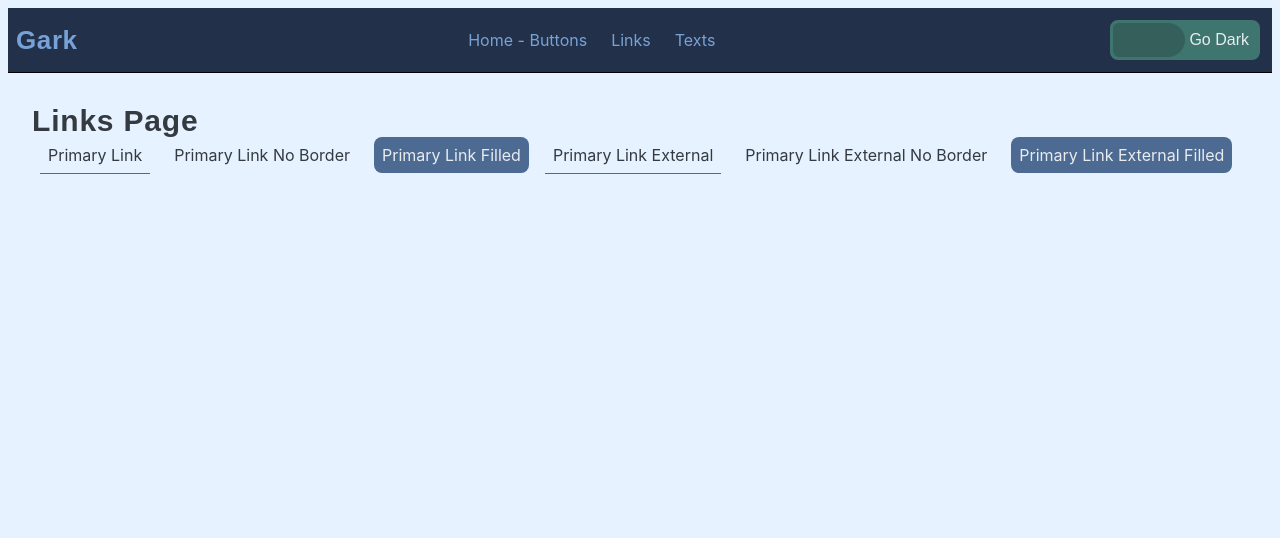
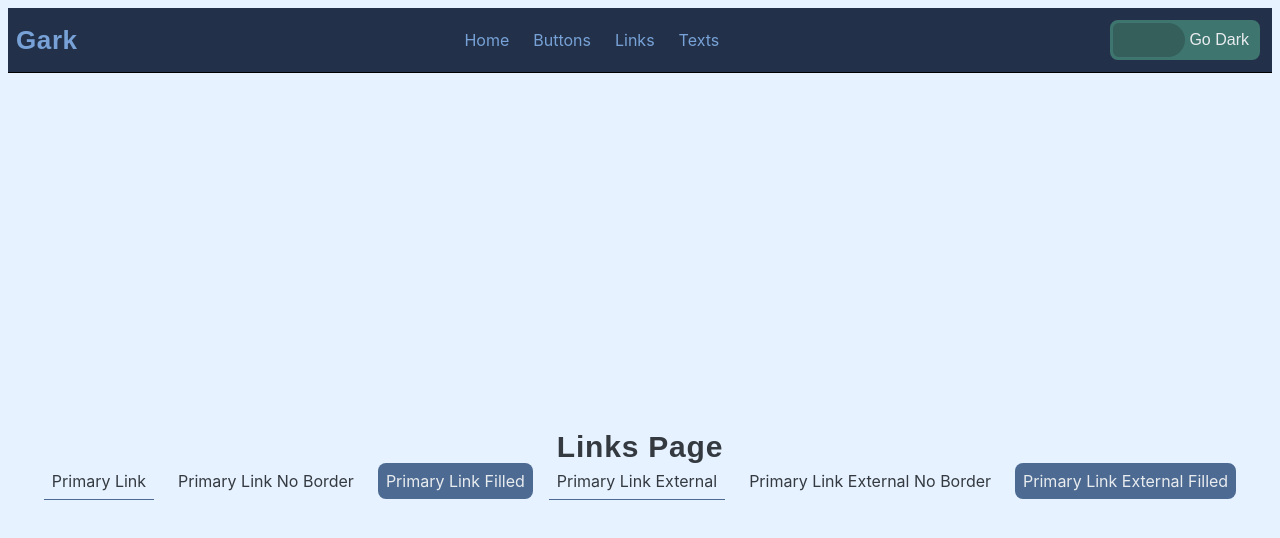
Before and after one commit to garkgodwin/gg-vite-components, a React (Vite) app: page /links in a window 1280 px wide. Shown: the top 538 px of the page. Built offline with nearby package versions, Linux system fonts and the light colour scheme.

Commit message:
feat: app routes format

```diff
--- a/src/App.jsx
+++ b/src/App.jsx
@@ -1,21 +1,13 @@
 import "./assets/styles/app.css";
-import { BrowserRouter, Route, Routes } from "react-router";
-import ButtonPage from "./pages/buttons/ButtonPage";
-import TextPage from "./pages/texts/TextPage";
+import { BrowserRouter } from "react-router";
 import Navbar from "./containers/Navbar";
-import LinkPage from "./pages/links/LinkPage";
-import NotFoundPage from "./pages/notFound/NotFoundPage";
+import AppRoutes from "./routes/AppRoutes";
 
 function App() {
   return (
     <BrowserRouter>
       <Navbar />
-      <Routes>
-        <Route path="/" element={<ButtonPage />} />
-        <Route path="/links" element={<LinkPage />} />
-        <Route path="/texts" element={<TextPage />} />
-        <Route path="*" element={<NotFoundPage />} />
-      </Routes>
+      <AppRoutes />
     </BrowserRouter>
   );
 }
--- a/src/assets/styles/containers/page.css
+++ b/src/assets/styles/containers/page.css
@@ -1,3 +1,8 @@
 .page {
   padding: 24px;
+  min-height: 90vh;
+  display: flex;
+  flex-direction: column;
+  justify-content: center;
+  align-items: center;
 }
--- a/src/containers/Navbar.jsx
+++ b/src/containers/Navbar.jsx
@@ -3,6 +3,7 @@ import "./../assets/styles/containers/navbar.css";
 import Text from "../components/Text";
 import { NavLink } from "react-router";
 import ThemeToggle from "../components/ThemeToggle";
+import routes from "../routes/data";
 
 const Navbar = () => {
   return (
@@ -11,9 +12,10 @@ const Navbar = () => {
         <Text txtData={{ type: "h3" }}>Gark</Text>
       </div>
       <div className="navbar-menu">
-        <NavLink to="/">Home - Buttons</NavLink>
-        <NavLink to="/links">Links</NavLink>
-        <NavLink to="/texts">Texts</NavLink>
+        <NavLink to={routes.HOME}>Home</NavLink>
+        <NavLink to={routes.BUTTONS}>Buttons</NavLink>
+        <NavLink to={routes.LINKS}>Links</NavLink>
+        <NavLink to={routes.TEXTS}>Texts</NavLink>
       </div>
       <ThemeToggle />
     </nav>
--- /dev/null
+++ b/src/pages/loader/LoaderPage.jsx
@@ -0,0 +1,24 @@
+import React, { useState, useEffect } from "react";
+import Text from "../../components/Text";
+import Page from "../../containers/Page";
+
+const LoaderPage = () => {
+  return (
+    <Page className="loader">
+      <Text
+        txtData={{
+          type: "h1",
+          txt: "Please wait...",
+          size: "lg",
+          fontSize: "4rem",
+          ariaHidden: true,
+        }}
+      />
+      <Text txtData={{ fontSize: "2rem", ariaHidden: true }}>
+        We are loading your page
+      </Text>
+    </Page>
+  );
+};
+
+export default LoaderPage;
--- /dev/null
+++ b/src/routes/AppRoutes.jsx
@@ -0,0 +1,28 @@
+import React, { lazy, Suspense } from "react";
+import { Routes, Route } from "react-router";
+
+// PAGES
+const ButtonPage = lazy(() => import("../pages/buttons/ButtonPage"));
+const TextPage = lazy(() => import("../pages/texts/TextPage"));
+const LinkPage = lazy(() => import("../pages/links/LinkPage"));
+const NotFoundPage = lazy(() =>
+  import("../pages/notFound/NotFoundPage")
+);
+import LoaderPage from "../pages/loader/LoaderPage";
+
+import routes from "./data";
+
+const AppRoutes = () => {
+  return (
+    <Suspense fallback={<LoaderPage />}>
+      <Routes>
+        <Route path={routes.BUTTONS} element={<ButtonPage />} />
+        <Route path={routes.LINKS} element={<LinkPage />} />
+        <Route path={routes.TEXTS} element={<TextPage />} />
+        <Route path="*" element={<NotFoundPage />} />
+      </Routes>
+    </Suspense>
+  );
+};
+
+export default AppRoutes;
--- /dev/null
+++ b/src/routes/data.js
@@ -0,0 +1,8 @@
+const routes = {
+  HOME: "/",
+  BUTTONS: "/buttons",
+  TEXTS: "/texts",
+  LINKS: "/links",
+};
+
+export default routes;
```
